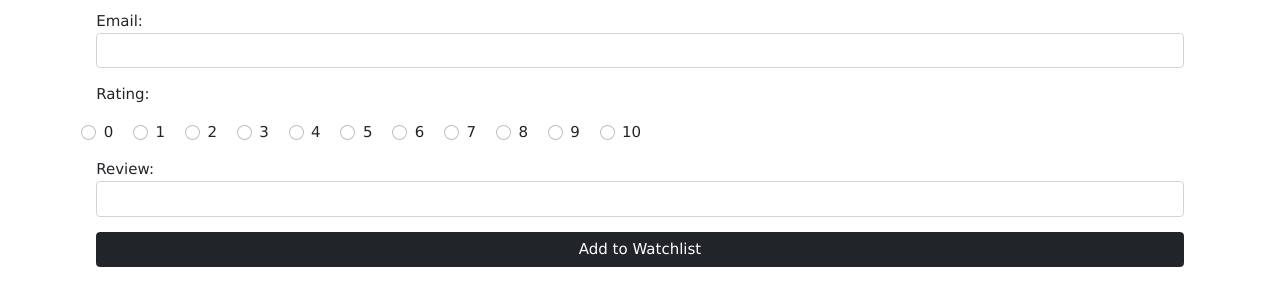
After one commit to JulietteLaburthe/4750-project, a PHP site: page /add_rating.php in a window 1280 px wide. The commit adds this page. Shown: the top 306 px of the page. Run offline with PHP 8.4, Linux system fonts and the light colour scheme; data comes from the database, SQL or seed files in the repository; data that the repository does not hold is empty.

Commit message:
add_media/add_rating/user_function

```diff
--- /dev/null
+++ b/php-gcp/add_rating.php
@@ -0,0 +1,134 @@
+<?php
+require('connect-db.php');
+require('user_functions.php');
+//dfvsfv
+$list_of_media = getAllMedia();
+$friend_to_update = null;
+
+if ($_SERVER['REQUEST_METHOD'] == 'POST')
+{
+    if (!empty($_POST['btnAction']) && $_POST['btnAction'] == "Add to Watchlist")
+    {
+      // If the button is clicked and its value is "Add" then call addFriend() function
+
+      //ddFriend($_POST['name'], $_POST['major'], $_POST['year']);
+      $list_of_media = getAllMedia();
+    }
+}
+?>
+
+
+<!-- 1. create HTML5 doctype -->
+<!DOCTYPE html>
+<html>
+<head>
+  <meta charset="UTF-8">
+
+  <!-- 2. include meta tag to ensure proper rendering and touch zooming -->
+  <meta name="viewport" content="width=device-width, initial-scale=1">
+  <!--
+  Bootstrap is designed to be responsive to mobile.
+  Mobile-first styles are part of the core framework.
+
+  width=device-width sets the width of the page to follow the screen-width
+  initial-scale=1 sets the initial zoom level when the page is first loaded
+  -->
+
+  <meta name="author" content="your name">
+  <meta name="description" content="include some description about your page">
+
+  <title>DB interfacing example</title>
+
+  <!-- 3. link bootstrap -->
+  <!-- if you choose to use CDN for CSS bootstrap -->
+  <link href="https://cdn.jsdelivr.net/npm/bootstrap@5.1.3/dist/css/bootstrap.min.css" rel="stylesheet" integrity="sha384-1BmE4kWBq78iYhFldvKuhfTAU6auU8tT94WrHftjDbrCEXSU1oBoqyl2QvZ6jIW3" crossorigin="anonymous">
+
+  <!-- you may also use W3's formats -->
+  <link rel="stylesheet" href="https://www.w3schools.com/w3css/4/w3.css">
+
+  <!--
+  Use a link tag to link an external resource.
+  A rel (relationship) specifies relationship between the current document and the linked resource.
+  -->
+
+  <!-- If you choose to use a favicon, specify the destination of the resource in href -->
+  <link rel="icon" type="image/png" href="http://www.cs.virginia.edu/~up3f/cs4750/images/db-icon.png" />
+
+  <!-- if you choose to download bootstrap and host it locally -->
+  <!-- <link rel="stylesheet" href="path-to-your-file/bootstrap.min.css" /> -->
+
+  <!-- include your CSS -->
+  <!-- <link rel="stylesheet" href="custom.css" />  -->
+
+</head>
+
+<body>
+<div class="container">
+  <h1><?php $_POST["title"]?></h1>
+
+  <form name="mainForm" action="simpleform.php" method="post">
+  <div class="row mb-3 mx-3">
+    Email:
+    <input type="text" class="form-control" name="email" required
+            value="<?php if ($friend_to_update!=null) echo $friend_to_update['name'] ?>"
+    />
+  </div>
+  <div class="row mb-3 mx-3">
+    Rating:
+  </div>
+  <div class="mb-3 form-check form-check-inline">
+        <label for="0" class="form-check-label" >0</label>
+        <input type="radio"class="form-check-input" value="0" id="0" name="rating" required/>
+  </div>
+  <div class="mb-3 form-check form-check-inline">
+        <label for="1" class="form-check-label" >1</label>
+        <input type="radio"class="form-check-input" value="1" id="1" name="rating" required/>
+  </div>
+  <div class="mb-3 form-check form-check-inline" >
+        <label for="2" class="form-check-label" >2</label>
+        <input type="radio"class="form-check-input"  value="2" id="2" name="rating" required/>
+  </div>
+  <div class="mb-3 form-check form-check-inline" >
+        <label for="3" class="form-check-label" >3</label>
+        <input type="radio"class="form-check-input"  value="3" id="3" name="rating" required/>
+  </div>
+  <div class="mb-3 form-check form-check-inline" >
+        <label for="4" class="form-check-label" >4</label>
+        <input type="radio"class="form-check-input"  value="4" id="4" name="rating" required/>
+  </div>
+  <div class="mb-3 form-check form-check-inline" >
+        <label for="5" class="form-check-label" >5</label>
+        <input type="radio"class="form-check-input"  value="5" id="5" name="rating" required/>
+  </div>
+  <div class="mb-3 form-check form-check-inline" >
+        <label for="6" class="form-check-label" >6</label>
+        <input type="radio"class="form-check-input"  value="6" id="6" name="rating" required/>
+  </div>
+  <div class="mb-3 form-check form-check-inline" >
+        <label for="7" class="form-check-label" >7</label>
+        <input type="radio"class="form-check-input"  value="7" id="7" name="rating" required/>
+  </div>
+  <div class="mb-3 form-check form-check-inline" >
+        <label for="8" class="form-check-label" >8</label>
+        <input type="radio"class="form-check-input"  value="8" id="8" name="rating" required/>
+  </div>
+  <div class="mb-3 form-check form-check-inline" >
+        <label for="9" class="form-check-label" >9</label>
+        <input type="radio"class="form-check-input"  value="9" id="9" name="rating" required/>
+  </div>
+  <div class="mb-3 form-check form-check-inline" >
+        <label for="10" class="form-check-label" >10</label>
+        <input type="radio"class="form-check-input"  value="10" id="10" name="rating" required/>
+  </div>
+  <div class="row mb-3 mx-3">
+    Review:
+    <input type="text" class="form-control" name="review"/>
+</div>
+<div class="row mb-3 mx-3">
+  <input type="submit" value="Add to Watchlist" name="btnAction" class="btn btn-dark"
+        title="insert a watch" />
+        </div>
+</form>
+</div>
+</body>
+</html>
--- a/php-gcp/signup.php
+++ b/php-gcp/signup.php
@@ -15,6 +15,7 @@ if ($_SERVER['REQUEST_METHOD'] == 'POST')
 ?>
 <h1>Sign Up</h1>
 <h3>Please enter the information below to create your account: </h3>
+<!-- for now after signing up you need to login -->
 <form name="mainForm" action="signup.php" method="post">
   <div class="row mb-3 mx-3">
     Email:
--- a/php-gcp/user_functions.php
+++ b/php-gcp/user_functions.php
@@ -56,6 +56,7 @@ function signup($email,$username,$password){
        $statement->execute();
        $results = $statement->fetch();
        $statement->closeCursor();
+       echo "Successfully created account.";
        return $results;
     } else{
         echo "Error : account already exists with this email";
@@ -64,4 +65,28 @@ function signup($email,$username,$password){
 
     $statement1->closeCursor();
 }
+
+//will limit it
+function getAllMedia()
+{
+	global $db;
+	$query = "select * from media limit 30";
+
+// bad
+	// $statement = $db->query($query);     // 16-Mar, stopped here, still need to fetch and return the result
+
+// good: use a prepared stement
+// 1. prepare
+// 2. bindValue & execute
+	$statement = $db->prepare($query);
+	$statement->execute();
+
+	// fetchAll() returns an array of all rows in the result set
+	$results = $statement->fetchAll();
+
+	$statement->closeCursor();
+
+	return $results;
+}
+
 ?>
```
Also changed, not shown: php-gcp/add_media.php (added, +86 -0 lines), PHPMiniDatabase.sql (renamed from PHPMiniDatabase.txt).
